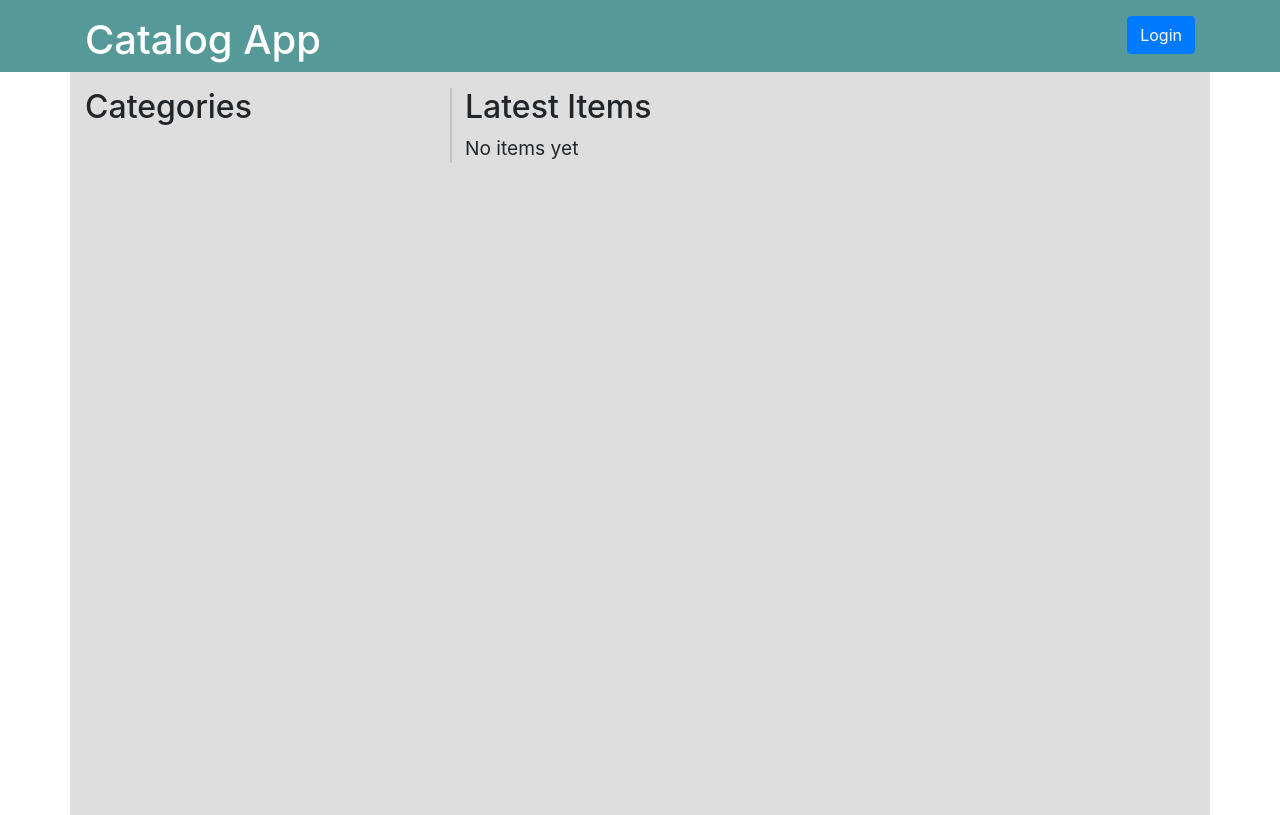
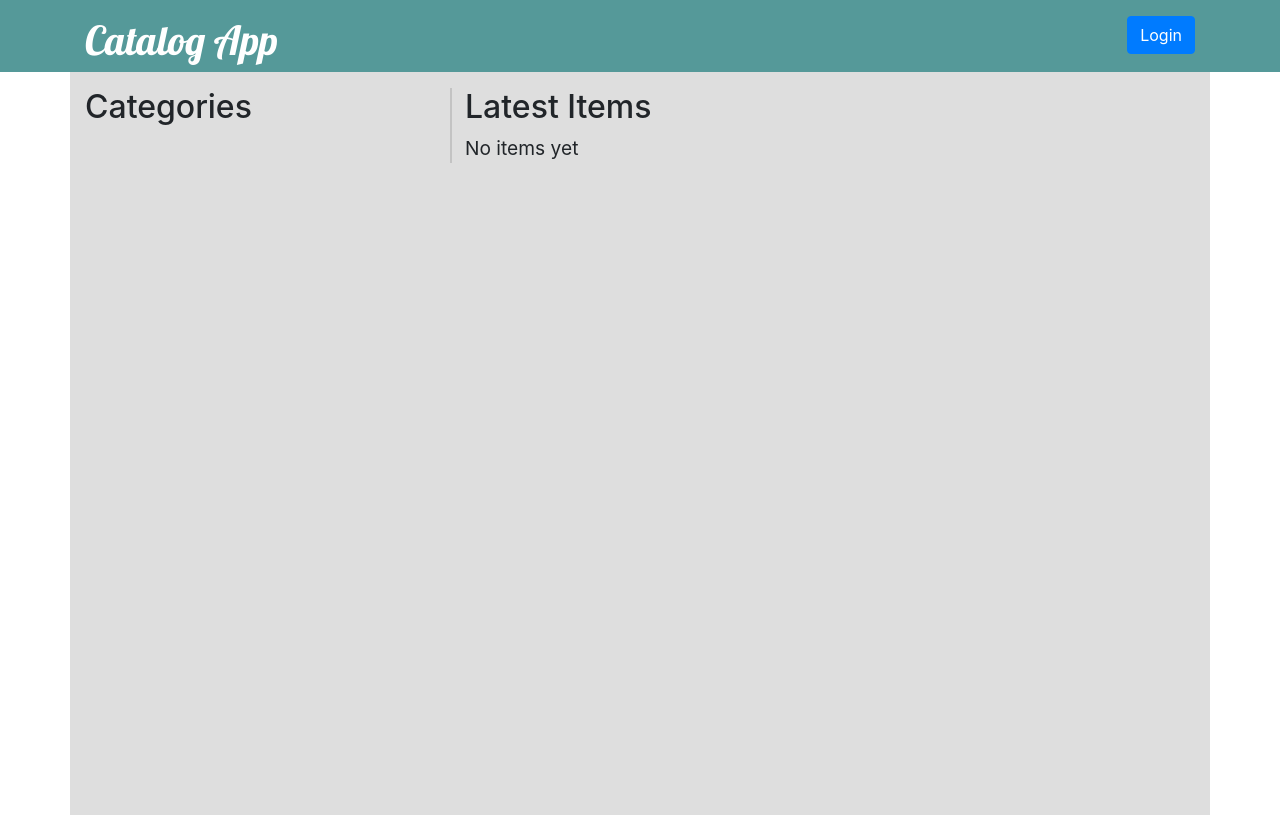
Before and after one commit to geocarlos/item-catalog, a Flask app: page / in a window 1280 px wide. Shown: the top 815 px of the page. Run offline with Flask 2, Linux system fonts and the light colour scheme; parts of the project's set-up code (start-up, migrations or seed data) failed here and were passed over; some libraries are stand-ins or nearby versions.

Commit message:
Add Lobster font-family to app name

```diff
--- a/static/css/style.css
+++ b/static/css/style.css
@@ -11,6 +11,10 @@ header a{
 header a:hover{
   text-decoration: none;
   color: lightblue;
+}
+
+header h1{
+  font-family: 'Lobster', cursive;
 }
 
 ul{
--- a/templates/header.html
+++ b/templates/header.html
@@ -9,6 +9,7 @@
   <link rel='stylesheet' href="{{url_for('static', filename='css/bootstrap.min.css')}}">
   <link rel='stylesheet' href="{{url_for('static', filename='css/bootstrap-grid.min.css')}}">
   <link rel='stylesheet' href="{{url_for('static', filename='css/bootstrap-reboot.min.css')}}">
+  <link href="https://fonts.googleapis.com/css?family=Lobster" rel="stylesheet">
   <!-- <script src="{{url_for('static', filename='js/bootstrap.min.js')}}"></script>
   <script src="{{url_for('static', filename='js/bootstrap.bundle.min.js')}}"></script> -->
   <script src="https://code.jquery.com/jquery-3.3.1.slim.min.js" integrity="sha384-q8i/X+965DzO0rT7abK41JStQIAqVgRVzpbzo5smXKp4YfRvH+8abtTE1Pi6jizo" crossorigin="anonymous"></script>
```
